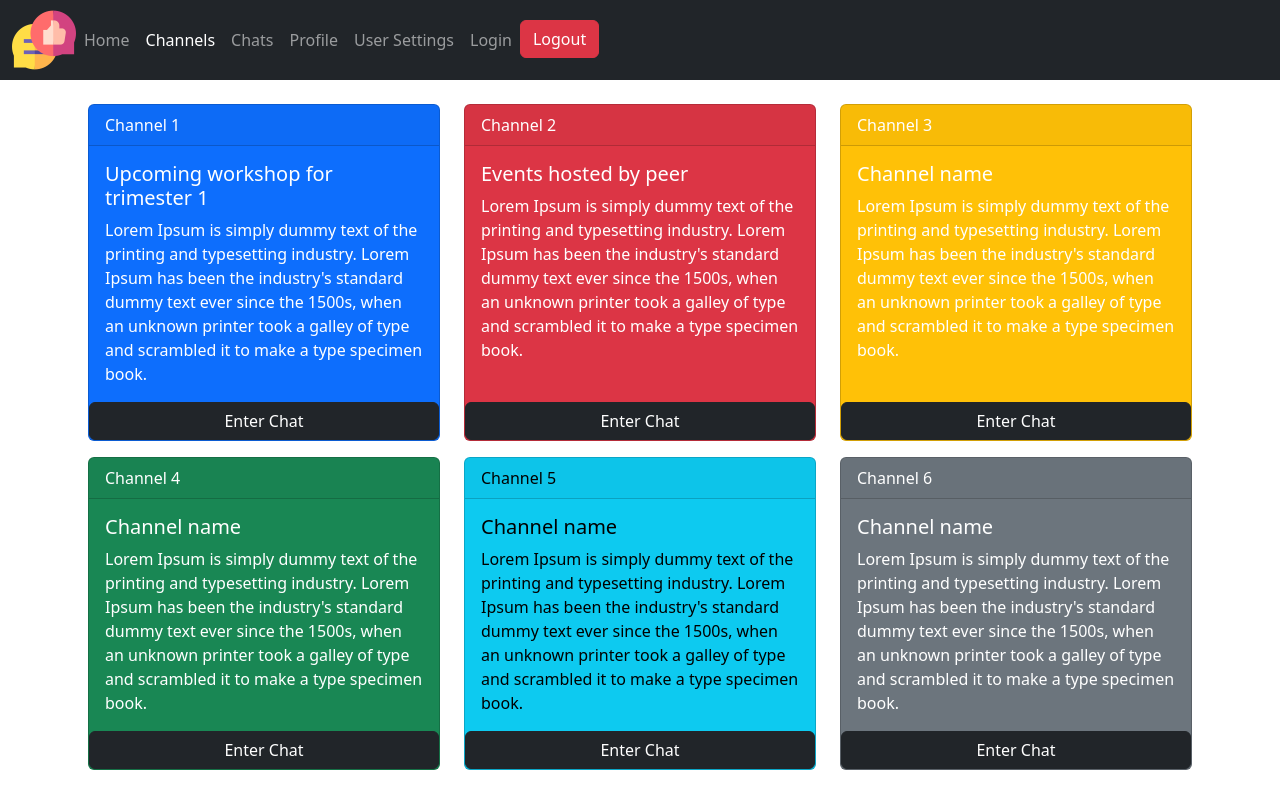
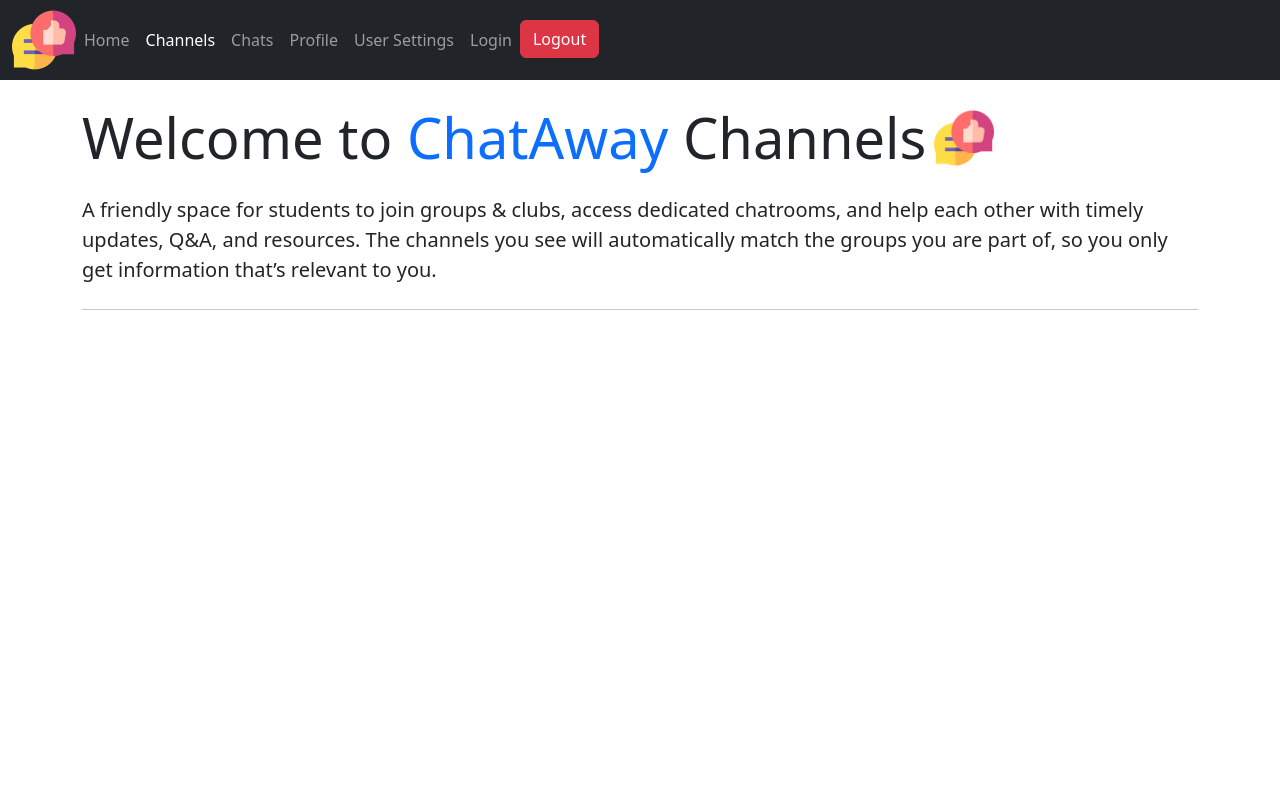
Before and after one commit to Malysus28/SF-Assignment, an Angular app: page /channels in a window 1280 px wide. Built offline with nearby package versions, Linux system fonts and the light colour scheme.

Commit message:
channels will now display according to the group that user is in

```diff
--- a/src/app/components/channels-page/channels-page.html
+++ b/src/app/components/channels-page/channels-page.html
@@ -1,89 +1,40 @@
-<!-- channel 1  -->
-<div class="d-flex gap-4 justify-content-center">
-  <div class="card text-white bg-primary mb-3" style="width: 22rem">
-    <div class="card-header">Channel 1</div>
+<div class="jumbotron">
+  <div class="d-flex align-items-center gap-2">
+    <h1 class="display-4 mb-0">
+      Welcome to <span class="text-primary">ChatAway</span> Channels
+    </h1>
+    <img
+      src="logo.png"
+      alt="ChatAway"
+      class="img-fluid"
+      style="max-height: 60px"
+    />
+  </div>
+  <br />
+  <p class="lead">
+    A friendly space for students to <b>join groups & clubs</b>, access
+    dedicated <b>chatrooms</b>, and help each other with
+    <b>timely updates, Q&A, and resources</b>. The channels you see will
+    automatically match the <b>groups you are part of</b>, so you only get
+    information that’s relevant to you.
+  </p>
+  <hr class="my-4" />
+  <p></p>
+</div>
+
+<!-- channels -->
+
+<div class="d-flex gap-4 flex-wrap justify-content-center">
+  <div
+    class="card text-bg-dark mb-3"
+    style="width: 22rem"
+    *ngFor="let ch of channels; let i = index"
+  >
+    <div class="card-header">Channel</div>
     <div class="card-body">
-      <h5 class="card-title">Upcoming workshop for trimester 1</h5>
-      <p class="card-text">
-        Lorem Ipsum is simply dummy text of the printing and typesetting
-        industry. Lorem Ipsum has been the industry's standard dummy text ever
-        since the 1500s, when an unknown printer took a galley of type and
-        scrambled it to make a type specimen book.
-      </p>
+      <h5 class="card-title">{{ ch.name }}</h5>
+      <p class="card-text">{{ ch.des }}</p>
     </div>
-    <button type="button" class="btn btn-dark">Enter Chat</button>
-  </div>
-  <!-- channel 2 -->
-  <div class="card text-white bg-danger mb-3" style="width: 22rem">
-    <div class="card-header">Channel 2</div>
-    <div class="card-body">
-      <h5 class="card-title">Events hosted by peer</h5>
-      <p class="card-text">
-        Lorem Ipsum is simply dummy text of the printing and typesetting
-        industry. Lorem Ipsum has been the industry's standard dummy text ever
-        since the 1500s, when an unknown printer took a galley of type and
-        scrambled it to make a type specimen book.
-      </p>
-    </div>
-    <button type="button" class="btn btn-dark">Enter Chat</button>
-  </div>
-  <!-- channel 3  -->
-  <div class="card text-white bg-warning mb-3" style="width: 22rem">
-    <div class="card-header">Channel 3</div>
-    <div class="card-body">
-      <h5 class="card-title">Channel name</h5>
-      <p class="card-text">
-        Lorem Ipsum is simply dummy text of the printing and typesetting
-        industry. Lorem Ipsum has been the industry's standard dummy text ever
-        since the 1500s, when an unknown printer took a galley of type and
-        scrambled it to make a type specimen book.
-      </p>
-    </div>
-    <button type="button" class="btn btn-dark">Enter Chat</button>
+    <button type="button" class="btn btn-success">Enter Chat</button>
   </div>
 </div>
-<!-- new row  -->
-<!-- channel 4 -->
-<div class="d-flex gap-4 justify-content-center">
-  <div class="card text-bg-success mb-3" style="width: 22rem">
-    <div class="card-header">Channel 4</div>
-    <div class="card-body">
-      <h5 class="card-title">Channel name</h5>
-      <p class="card-text">
-        Lorem Ipsum is simply dummy text of the printing and typesetting
-        industry. Lorem Ipsum has been the industry's standard dummy text ever
-        since the 1500s, when an unknown printer took a galley of type and
-        scrambled it to make a type specimen book.
-      </p>
-    </div>
-    <button type="button" class="btn btn-dark">Enter Chat</button>
-  </div>
-  <!-- channel 5 -->
-  <div class="card text-bg-info mb-3" style="width: 22rem">
-    <div class="card-header">Channel 5</div>
-    <div class="card-body">
-      <h5 class="card-title">Channel name</h5>
-      <p class="card-text">
-        Lorem Ipsum is simply dummy text of the printing and typesetting
-        industry. Lorem Ipsum has been the industry's standard dummy text ever
-        since the 1500s, when an unknown printer took a galley of type and
-        scrambled it to make a type specimen book.
-      </p>
-    </div>
-    <button type="button" class="btn btn-dark">Enter Chat</button>
-  </div>
-  <!-- channel 6  -->
-  <div class="card text-bg-secondary mb-3" style="width: 22rem">
-    <div class="card-header">Channel 6</div>
-    <div class="card-body">
-      <h5 class="card-title">Channel name</h5>
-      <p class="card-text">
-        Lorem Ipsum is simply dummy text of the printing and typesetting
-        industry. Lorem Ipsum has been the industry's standard dummy text ever
-        since the 1500s, when an unknown printer took a galley of type and
-        scrambled it to make a type specimen book.
-      </p>
-    </div>
-    <button type="button" class="btn btn-dark">Enter Chat</button>
-  </div>
-</div>
--- a/src/app/components/channels-page/channels-page.ts
+++ b/src/app/components/channels-page/channels-page.ts
@@ -1,10 +1,89 @@
 import { Component, OnInit } from '@angular/core';
 import { CommonModule } from '@angular/common';
 
+type Channel = { id: string; groupId: string; name: string; des: string };
+
+//tired of trying to get this from the api call at this point so i hardcoded it
+const CHANNELS: Channel[] = [
+  {
+    id: 'c1',
+    groupId: 'g1',
+    name: 'Upcoming Workshops for Trimester 1',
+    des: 'Workshops related to the upcoming trimester.',
+  },
+  {
+    id: 'c2',
+    groupId: 'g1',
+    name: 'Events hosted by Peer Mentors',
+    des: 'Events organized by peer mentors for guidance.',
+  },
+  {
+    id: 'c3',
+    groupId: 'g1',
+    name: 'Ask us Anything',
+    des: 'A channel for open questions and discussions.',
+  },
+  {
+    id: 'c4',
+    groupId: 'g2',
+    name: 'Hackathon Info',
+    des: 'Information about the upcoming hackathon.',
+  },
+  {
+    id: 'c5',
+    groupId: 'g2',
+    name: 'ICPC Competition',
+    des: 'Details about the ICPC competition.',
+  },
+  {
+    id: 'c6',
+    groupId: 'g2',
+    name: 'Q&A',
+    des: 'A channel for questions and answers.',
+  },
+  {
+    id: 'c7',
+    groupId: 'g3',
+    name: 'Interaction Design Module',
+    des: 'Discussion about the Interaction Design module.',
+  },
+  {
+    id: 'c8',
+    groupId: 'g3',
+    name: 'Software Frameworks Module',
+    des: 'Discussion about the Software Frameworks module.',
+  },
+  {
+    id: 'c9',
+    groupId: 'g3',
+    name: 'Web App Dev Module',
+    des: 'Discussion about the Web App Development module.',
+  },
+];
+
 @Component({
   selector: 'app-channels-page',
+  standalone: true,
   imports: [CommonModule],
   templateUrl: './channels-page.html',
-  styleUrl: './channels-page.css',
+  styleUrls: ['./channels-page.css'], // note the plural: styleUrls
 })
-export class ChannelsPage {}
+export class ChannelsPage implements OnInit {
+  channels: Channel[] = [];
+
+  ngOnInit(): void {
+    const raw = localStorage.getItem('currentUser');
+    if (!raw) {
+      this.channels = [];
+      return;
+    }
+    const user = JSON.parse(raw);
+    const groupIds: string[] = Array.isArray(user?.groups) ? user.groups : [];
+    if (!groupIds.length) {
+      this.channels = [];
+      return;
+    }
+    const allowed = new Set(groupIds);
+    this.channels = CHANNELS.filter((ch) => allowed.has(ch.groupId));
+  }
+}
--- a/src/app/components/login/login.ts
+++ b/src/app/components/login/login.ts
@@ -16,8 +16,6 @@ export class Login implements OnInit {
   username: string = '';
   password: string = '';
   errorMessage: string = '';
-
-  // users: { email: string; password: string }[] = [];
 
   // inject router for page navigation and Auth
   constructor(
@@ -60,6 +58,7 @@ export class Login implements OnInit {
           const token = data.token || 'dummy-token';
           // save token and user info to backend
           this.auth.setSession(token, data.user);
+          localStorage.setItem('currentUser', JSON.stringify(data.user));
           this.router.navigate(['/profile']);
         } else {
           // if login fail then err msg
```
Also changed, not shown: 2 other files (tests, documents, lock files or other folders).
